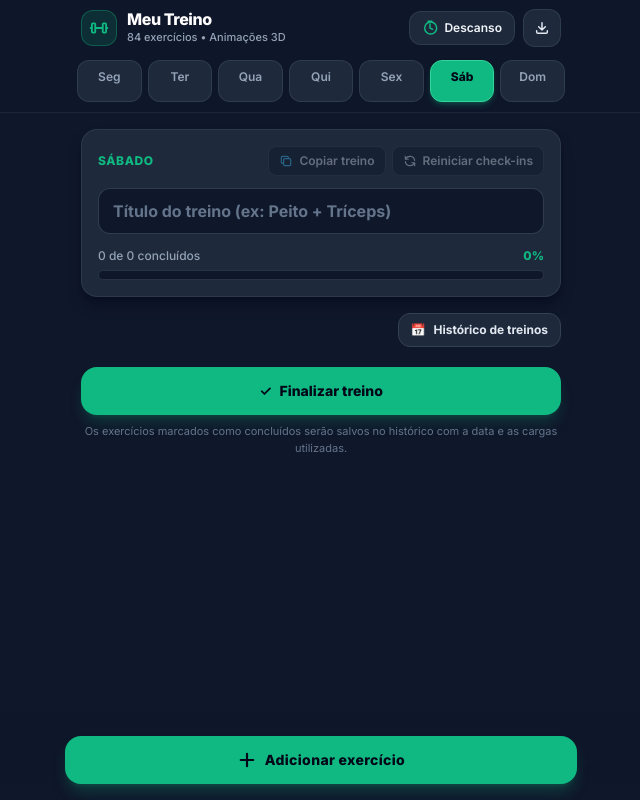
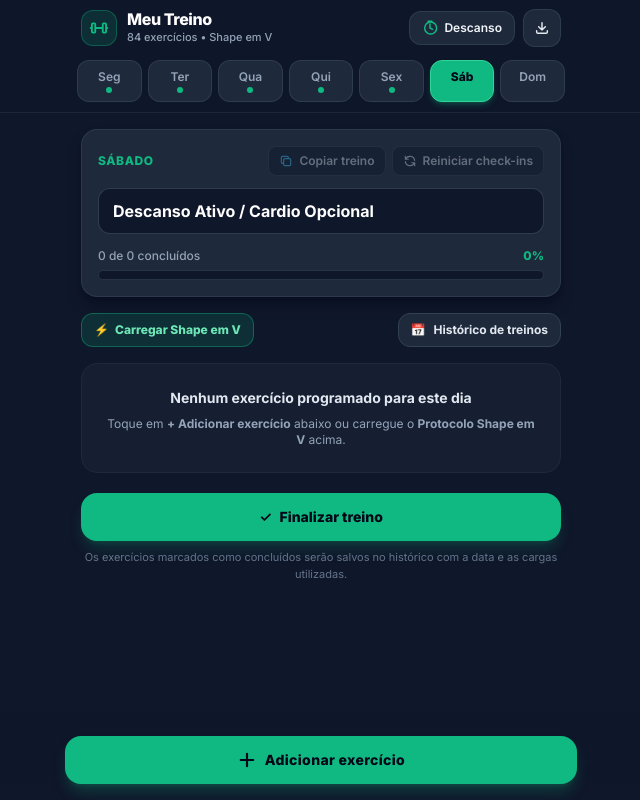
Before and after one commit to menezesba/Meu_Treino, a plain HTML site: page index.html in a window 1280 px wide. Shown: the whole page, without its empty margins (319-959 px from the left). Drawn offline with nearby package versions, Linux system fonts and the light colour scheme.

Commit message:
Atualizar o index.html

```diff
--- a/index.html
+++ b/index.html
@@ -78,7 +78,7 @@
         </div>
         <div>
           <h1 class="text-base font-extrabold tracking-tight text-white leading-none">Meu Treino</h1>
-          <p class="text-[11px] text-slate-400 font-medium mt-0.5">84 exercícios • Animações 3D</p>
+          <p class="text-[11px] text-slate-400 font-medium mt-0.5">84 exercícios • Shape em V</p>
         </div>
       </div>
 
@@ -186,8 +186,12 @@
       </div>
     </section>
 
-    <!-- Acesso ao histórico de treinos -->
-    <div class="flex justify-end -mt-1">
+    <!-- Acesso rápido: Protocolo Shape em V e Histórico -->
+    <div class="flex items-center justify-between gap-2 -mt-1">
+      <button id="btn-load-shape-v" type="button" class="px-3 py-2 rounded-xl bg-emerald-500/15 hover:bg-emerald-500/25 border border-emerald-500/40 text-emerald-300 text-xs font-extrabold flex items-center gap-1.5 active:scale-95 transition">
+        <span aria-hidden="true">⚡</span> Carregar Shape em V
+      </button>
+
       <button id="btn-open-history" type="button" class="px-3 py-2 rounded-xl bg-[#1e293b] border border-slate-700 text-slate-200 text-xs font-bold flex items-center gap-2 active:scale-95 transition">
         <span aria-hidden="true">📅</span> Histórico de treinos
       </button>
@@ -650,7 +654,7 @@
       'use strict';
 
       /* ---------------------------------------------------------------------
-       * 1. CONSTANTES E CATÁLOGO EXATO DOS 81 EXERCÍCIOS COM VÍDEOS 3D ÚNICOS
+       * 1. CONSTANTES E CATÁLOGO EXATO DOS 84 EXERCÍCIOS COM VÍDEOS 3D ÚNICOS
        * -------------------------------------------------------------------*/
       const STORAGE_KEY = 'meu_treino_app_v2';
 
@@ -704,7 +708,7 @@
         { id: 'ex-12', name: 'Crossover Polia Alta', group: 'Peito', videoUrl: 'https://www.youtube.com/watch?v=55nyV_aosNk' },
         { id: 'ex-13', name: 'Crossover Polia Baixa', group: 'Peito', videoUrl: 'https://www.youtube.com/watch?v=Od9914tc8sg' },
 
-        // Grupo "Costas" (14 a 23)
+        // Grupo "Costas" (14 a 23 + 82 a 84)
         { id: 'ex-14', name: 'Puxada Frontal Aberta', group: 'Costas', videoUrl: 'https://www.youtube.com/watch?v=_2MfZAj98tk' },
         { id: 'ex-15', name: 'Puxada Fechada com Triângulo', group: 'Costas', videoUrl: 'https://www.youtube.com/watch?v=ySLFHxmJ_Sc' },
         { id: 'ex-16', name: 'Remada Baixa Fechada (Triângulo)', group: 'Costas', videoUrl: 'https://www.youtube.com/watch?v=7lc8Ow4vIwA' },
@@ -791,26 +795,106 @@
       ];
 
       /* ---------------------------------------------------------------------
-       * 2. ESTADO DA APLICAÇÃO E PERSISTÊNCIA (LOCALSTORAGE)
+       * 2. PROTOCOLO SHAPE EM V (DIVISÃO DE 5 DIAS: SEGUNDA A SEXTA)
        * -------------------------------------------------------------------*/
-
-      // Cada instalação começa com a semana vazia.
-      // A biblioteca BASE_CATALOG permanece fixa no código e disponível
-      // para todos. A programação e os exercícios personalizados ficam
-      // no localStorage de cada navegador, sem compartilhar dados.
-      function buildEmptyWeekPlan() {
+      const SHAPE_V_PROTOCOL = {
+        seg: {
+          title: 'Shape em V — Peito (Ênfase Superior)',
+          items: [
+            { exerciseId: 'ex-07', sets: '4', reps: '8-12', notes: 'Foco na porção superior/clavicular para ampliar o tronco' },
+            { exerciseId: 'ex-04', sets: '4', reps: '8-12', notes: 'Cadência controlada na descida' },
+            { exerciseId: 'ex-11', sets: '3', reps: '12-15', notes: 'Alongar bem o peitoral na abertura' },
+            { exerciseId: 'ex-13', sets: '3', reps: '12-15', notes: 'Trazer de baixo para cima fechando no topo' },
+            { exerciseId: 'ex-01', sets: '3', reps: '12-15', notes: 'Pico de contração de 1s no centro' }
+          ]
+        },
+        ter: {
+          title: 'Shape em V — Costas / Dorsais (Largura)',
+          items: [
+            { exerciseId: 'ex-14', sets: '4', reps: '8-12', notes: 'Exercício-chave: abrir bem as dorsais no topo' },
+            { exerciseId: 'ex-15', sets: '4', reps: '10-12', notes: 'Puxar até o peito sem balançar o tronco' },
+            { exerciseId: 'ex-82', sets: '4', reps: '8-12', notes: 'Cotovelos rentes ao corpo para focar no latíssimo' },
+            { exerciseId: 'ex-22', sets: '3', reps: '12-15', notes: 'Isolamento máximo das asas (dorsais)' },
+            { exerciseId: 'ex-84', sets: '3', reps: '10-12', notes: 'Fortalecimento lombar e postura' }
+          ]
+        },
+        qua: {
+          title: 'Shape em V — Pernas (Base Proporcional)',
+          items: [
+            { exerciseId: 'ex-24', sets: '4', reps: '8-12', notes: 'Amplitude completa com controle' },
+            { exerciseId: 'ex-30', sets: '4', reps: '10-12', notes: 'Sem travar os joelhos no topo' },
+            { exerciseId: 'ex-34', sets: '4', reps: '12-15', notes: 'Segurar 1s na extensão máxima' },
+            { exerciseId: 'ex-36', sets: '4', reps: '10-12', notes: 'Quadril firme no banco' },
+            { exerciseId: 'ex-79', sets: '4', reps: '15-20', notes: 'Alongar bem o calcanhar embaixo' }
+          ]
+        },
+        qui: {
+          title: 'Shape em V — Ombros (Largura Lateral)',
+          items: [
+            { exerciseId: 'ex-45', sets: '4', reps: '8-12', notes: 'Base de força para deltoides' },
+            { exerciseId: 'ex-47', sets: '4', reps: '12-15', notes: 'Exercício-chave para alargar a linha superior' },
+            { exerciseId: 'ex-48', sets: '3', reps: '12-15', notes: 'Sem roubar com impulso do tronco' },
+            { exerciseId: 'ex-51', sets: '3', reps: '10-12', notes: 'Tensão constante na polia' },
+            { exerciseId: 'ex-52', sets: '4', reps: '12-15', notes: 'Deltoide posterior para aspecto 3D' }
+          ]
+        },
+        sex: {
+          title: 'Shape em V — Braços + Core (Cintura Fina)',
+          items: [
+            { exerciseId: 'ex-66', sets: '4', reps: '10-12', notes: 'Abrir a corda no final do movimento' },
+            { exerciseId: 'ex-69', sets: '4', reps: '10-12', notes: 'Alongar bem a cabeça longa do tríceps' },
+            { exerciseId: 'ex-55', sets: '4', reps: '8-12', notes: 'Cotovelos fixos ao lado do corpo' },
+            { exerciseId: 'ex-59', sets: '4', reps: '10-12', notes: 'Foco em braquial e antebraço' },
+            { exerciseId: 'ex-74', sets: '3', reps: '45s', notes: 'Ativar transverso para cintura fina' },
+            { exerciseId: 'ex-76', sets: '3', reps: '15', notes: 'Evitar cargas pesadas nos oblíquos' }
+          ]
+        },
+        sab: {
+          title: 'Descanso Ativo / Cardio Opcional',
+          items: []
+        },
+        dom: {
+          title: 'Descanso Total',
+          items: []
+        }
+      };
+
+      function buildShapeVWeekPlan() {
         const days = {};
         WEEKDAYS.forEach(day => {
-          days[day.key] = { title: '', exercises: [] };
+          const proto = SHAPE_V_PROTOCOL[day.key] || { title: '', items: [] };
+          const exercises = proto.items.map(item => {
+            const cat = BASE_CATALOG.find(c => c.id === item.exerciseId);
+            return {
+              uid: generateUid(),
+              exerciseId: cat ? cat.id : item.exerciseId,
+              name: cat ? cat.name : 'Exercício',
+              group: cat ? cat.group : 'Geral',
+              sets: item.sets || '4',
+              reps: item.reps || '12',
+              weight: '',
+              notes: item.notes || '',
+              videoUrl: cat ? cat.videoUrl : '',
+              customUrl: '',
+              completed: false
+            };
+          });
+          days[day.key] = {
+            title: proto.title,
+            exercises
+          };
         });
         return days;
       }
 
+      /* ---------------------------------------------------------------------
+       * 3. ESTADO DA APLICAÇÃO E PERSISTÊNCIA (LOCALSTORAGE)
+       * -------------------------------------------------------------------*/
       function createDefaultState() {
         return {
           version: 4,
-          planPresetVersion: 2,
-          days: buildEmptyWeekPlan(),
+          planPresetVersion: 3,
+          days: buildShapeVWeekPlan(),
           customExercises: [],
           history: [],
         };
@@ -827,20 +911,27 @@
             return fallback;
           }
 
+          let hasAnyExercise = false;
           WEEKDAYS.forEach(d => {
             if (!parsed.days[d.key] || !Array.isArray(parsed.days[d.key].exercises)) {
               parsed.days[d.key] = { title: '', exercises: [] };
             }
+            if (parsed.days[d.key].exercises.length > 0) {
+              hasAnyExercise = true;
+            }
           });
+
+          // Se a semana estiver completamente vazia, preenche automaticamente com o Shape em V
+          if (!hasAnyExercise) {
+            parsed.days = buildShapeVWeekPlan();
+          }
 
           if (!Array.isArray(parsed.customExercises)) {
             parsed.customExercises = [];
           }
           if (!Array.isArray(parsed.history)) parsed.history = [];
 
-          // Não instala a ficha pessoal do proprietário para novos usuários.
-          // Dados locais já existentes são preservados sem alteração.
-          parsed.planPresetVersion = 2;
+          parsed.planPresetVersion = 3;
           parsed.version = 4;
           return parsed;
         } catch (err) {
@@ -856,6 +947,19 @@
           console.error('Erro ao salvar dados no localStorage:', err);
           showToast('Não foi possível salvar localmente.');
         }
+      }
+
+      function applyShapeVProtocol() {
+        const hasExisting = WEEKDAYS.some(d => appState.days[d.key].exercises.length > 0);
+        if (hasExisting) {
+          const ok = confirm('Isso vai substituir a programação atual de Segunda a Sexta pelo Protocolo Shape em V (5 dias), mantendo seu histórico salvo. Deseja continuar?');
+          if (!ok) return;
+        }
+        appState.days = buildShapeVWeekPlan();
+        selectedDay = 'seg';
+        saveState();
+        renderApp();
+        showToast('Protocolo Shape em V (5 dias) carregado!');
       }
 
       function formatLocalDate(dateValue) {
@@ -874,8 +978,6 @@
           list.innerHTML = '<div class="text-center py-12 text-sm text-slate-400">Você ainda não finalizou nenhum treino. Quando concluir o primeiro, ele aparecerá aqui com a data, os exercícios e as cargas.</div>';
           return;
         }
-        // Exibe do treino mais antigo para o mais recente, em ordem cronológica.
-        // O índice original é preservado para que a lixeira exclua o registro correto.
         const orderedHistory = history
           .map((item, historyIndex) => ({ item, historyIndex }))
           .sort((a, b) => {
@@ -967,13 +1069,12 @@
       let selectedCopyTargetDay = null;
 
       /* ---------------------------------------------------------------------
-       * 3. UTILITÁRIOS
+       * 4. UTILITÁRIOS
        * -------------------------------------------------------------------*/
       function generateUid() {
         return 'ex_' + Date.now().toString(36) + '_' + Math.random().toString(36).slice(2, 7);
       }
 
-      // Remove acentos para busca instantânea amigável em português
       function normalizeText(str) {
         return String(str || '')
           .normalize('NFD')
@@ -996,7 +1097,6 @@
         return found ? found.videoUrl : '';
       }
 
-      // Prioridade do link: 1) link personalizado do usuário -> 2) link 3D padrão do catálogo -> 3) busca YouTube com "animação 3D"
       function resolveYouTubeUrl(exercise) {
         if (exercise.customUrl && exercise.customUrl.trim()) {
           return exercise.customUrl.trim();
@@ -1031,7 +1131,7 @@
       }
 
       /* ---------------------------------------------------------------------
-       * 4. RENDERIZAÇÃO DA INTERFACE PRINCIPAL
+       * 5. RENDERIZAÇÃO DA INTERFACE PRINCIPAL
        * -------------------------------------------------------------------*/
       function renderWeekdayBar() {
         const container = document.getElementById('weekday-bar');
@@ -1084,7 +1184,6 @@
         document.getElementById('progress-percent').textContent = `${percent}%`;
         document.getElementById('progress-bar').style.width = `${percent}%`;
 
-        // Habilita/desabilita botões conforme estado do dia
         const resetBtn = document.getElementById('btn-reset-checkins');
         resetBtn.disabled = done === 0;
         resetBtn.classList.toggle('opacity-40', done === 0);
@@ -1101,12 +1200,14 @@
         const exercises = appState.days[selectedDay].exercises;
 
         if (exercises.length === 0) {
-          listEl.innerHTML = '';
+          listEl.innerHTML = `
+            <div class="rounded-2xl border border-slate-800 bg-[#1e293b]/50 p-6 text-center space-y-2">
+              <div class="text-sm font-bold text-slate-200">Nenhum exercício programado para este dia</div>
+              <div class="text-xs text-slate-400">Toque em <strong>+ Adicionar exercício</strong> abaixo ou carregue o <strong>Protocolo Shape em V</strong> acima.</div>
+            </div>`;
           return;
         }
 
-        // Exercícios concluídos continuam salvos no dia, mas saem da lista
-        // ativa para não atrapalhar durante o treino.
         const visibleExercises = exercises
           .map((ex, index) => ({ ex, index }))
           .filter(item => !item.ex.completed);
@@ -1302,7 +1403,7 @@
       }
 
       /* ---------------------------------------------------------------------
-       * 5. MODAL DO CATÁLOGO DE EXERCÍCIOS (COM PRÉVIA DO VÍDEO 3D)
+       * 6. MODAL DO CATÁLOGO DE EXERCÍCIOS (COM PRÉVIA DO VÍDEO 3D)
        * -------------------------------------------------------------------*/
       function renderCatalogChips() {
         const chipsEl = document.getElementById('catalog-chips');
@@ -1366,7 +1467,6 @@
               </div>
 
               <div class="flex items-center gap-2">
-                <!-- Botão direto para assistir a animação 3D antes de adicionar -->
                 <a
                   href="${escapeHtml(videoUrl)}"
                   target="_blank"
@@ -1379,7 +1479,6 @@
                   <span>Ver vídeo 3D</span>
                 </a>
 
-                <!-- Botão rápido para adicionar ao treino do dia -->
                 <button
                   type="button"
                   data-add-catalog-id="${item.id}"
@@ -1420,7 +1519,7 @@
       }
 
       /* ---------------------------------------------------------------------
-       * 6. COPIAR TREINO ENTRE DIAS DA SEMANA
+       * 7. COPIAR TREINO ENTRE DIAS DA SEMANA
        * -------------------------------------------------------------------*/
       function renderCopyModal() {
         const sourceMeta = WEEKDAYS.find(d => d.key === selectedDay);
@@ -1488,7 +1587,7 @@
       }
 
       /* ---------------------------------------------------------------------
-       * 7. CRONÔMETRO DE DESCANSO (WEB AUDIO API + VIBRAÇÃO)
+       * 8. CRONÔMETRO DE DESCANSO (WEB AUDIO API + VIBRAÇÃO)
        * -------------------------------------------------------------------*/
       let timerDuration = 60;
       let timerRemaining = 60;
@@ -1596,7 +1695,7 @@
       }
 
       /* ---------------------------------------------------------------------
-       * 8. CONTROLE DE MODAIS
+       * 9. CONTROLE DE MODAIS
        * -------------------------------------------------------------------*/
       function openModal(id) {
         const el = document.getElementById(id);
@@ -1615,7 +1714,7 @@
       }
 
       /* ---------------------------------------------------------------------
-       * 9. EVENTOS E INTERAÇÕES
+       * 10. EVENTOS E INTERAÇÕES
        * -------------------------------------------------------------------*/
       function setupEvents() {
         // Navegação entre dias da semana
@@ -1631,6 +1730,9 @@
           appState.days[selectedDay].title = e.target.value;
           saveState();
         });
+
+        // Botão carregar Protocolo Shape em V
+        document.getElementById('btn-load-shape-v').addEventListener('click', applyShapeVProtocol);
 
         // Reiniciar check-ins
         document.getElementById('btn-reset-checkins').addEventListener('click', () => {
@@ -1911,7 +2013,7 @@
               });
 
               appState = {
-                version: 3,
+                version: 4,
                 days: imported.days,
                 customExercises: Array.isArray(imported.customExercises) ? imported.customExercises : [],
                 history: Array.isArray(imported.history) ? imported.history : [],
@@ -1947,7 +2049,7 @@
       }
 
       /* ---------------------------------------------------------------------
-       * 10. INICIALIZAÇÃO
+       * 11. INICIALIZAÇÃO
        * -------------------------------------------------------------------*/
       setupEvents();
       renderApp();
```
